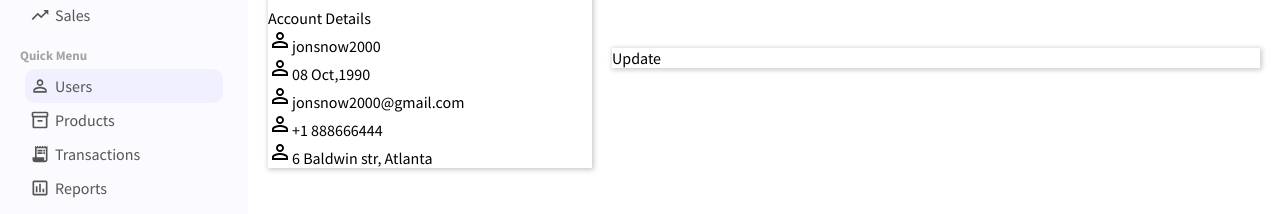
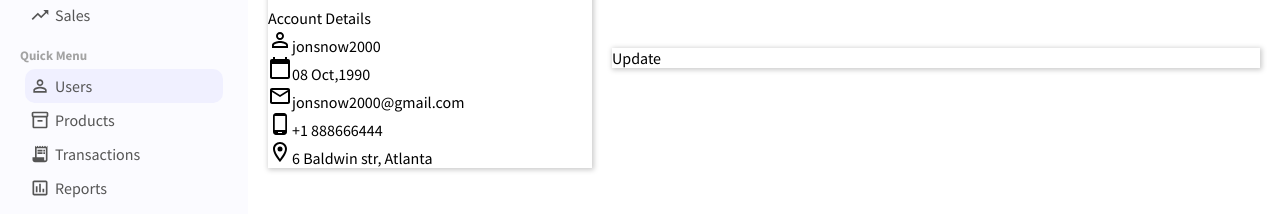
Before and after one commit to PJMantoss/admin_panel, a React (Create React App) app: page /user/1 in a window 1280 px wide. Shown: the part 172-386 px from the top of the page. Built offline with nearby package versions, Linux system fonts and the light colour scheme.

Commit message:
update User component

```diff
--- a/src/pages/user/User.js
+++ b/src/pages/user/User.js
@@ -1,5 +1,11 @@
 import React from 'react';
-import {PermIdentity} from '@mui/icons-material';
+import {
+    PermIdentity,
+    CalendarToday,
+    PhoneAndroid,
+    MailOutline,
+    LocationOnOutlined
+} from '@mui/icons-material';
 import './user.css';
 
 function User() {
@@ -35,22 +41,22 @@ function User() {
                     </div>
 
                     <div className='userShowInfo'>
-                        <PermIdentity className='userShowIcon' />
+                        <CalendarToday className='userShowIcon' />
                         <span className='userShowInfoTitle'>08 Oct,1990</span>
                     </div>
 
                     <div className='userShowInfo'>
-                        <PermIdentity className='userShowIcon' />
+                        <MailOutline className='userShowIcon' />
                         <span className='userShowInfoTitle'>jonsnow2000@gmail.com</span>
                     </div>
 
                     <div className='userShowInfo'>
-                        <PermIdentity className='userShowIcon' />
+                        <PhoneAndroid className='userShowIcon' />
                         <span className='userShowInfoTitle'>+1 888666444</span>
                     </div>
 
                     <div className='userShowInfo'>
-                        <PermIdentity className='userShowIcon' />
+                        <LocationOnOutlined className='userShowIcon' />
                         <span className='userShowInfoTitle'>6 Baldwin str, Atlanta</span>
                     </div>
                 </div>
```
